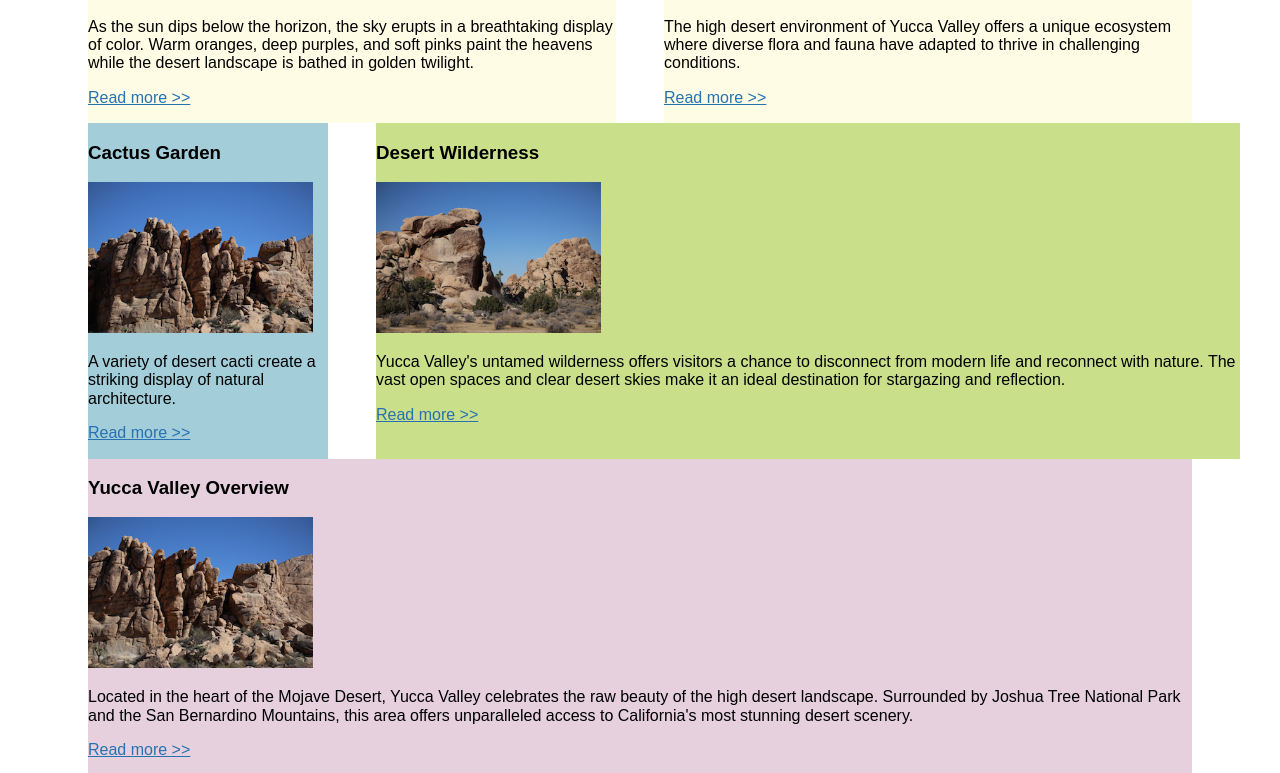
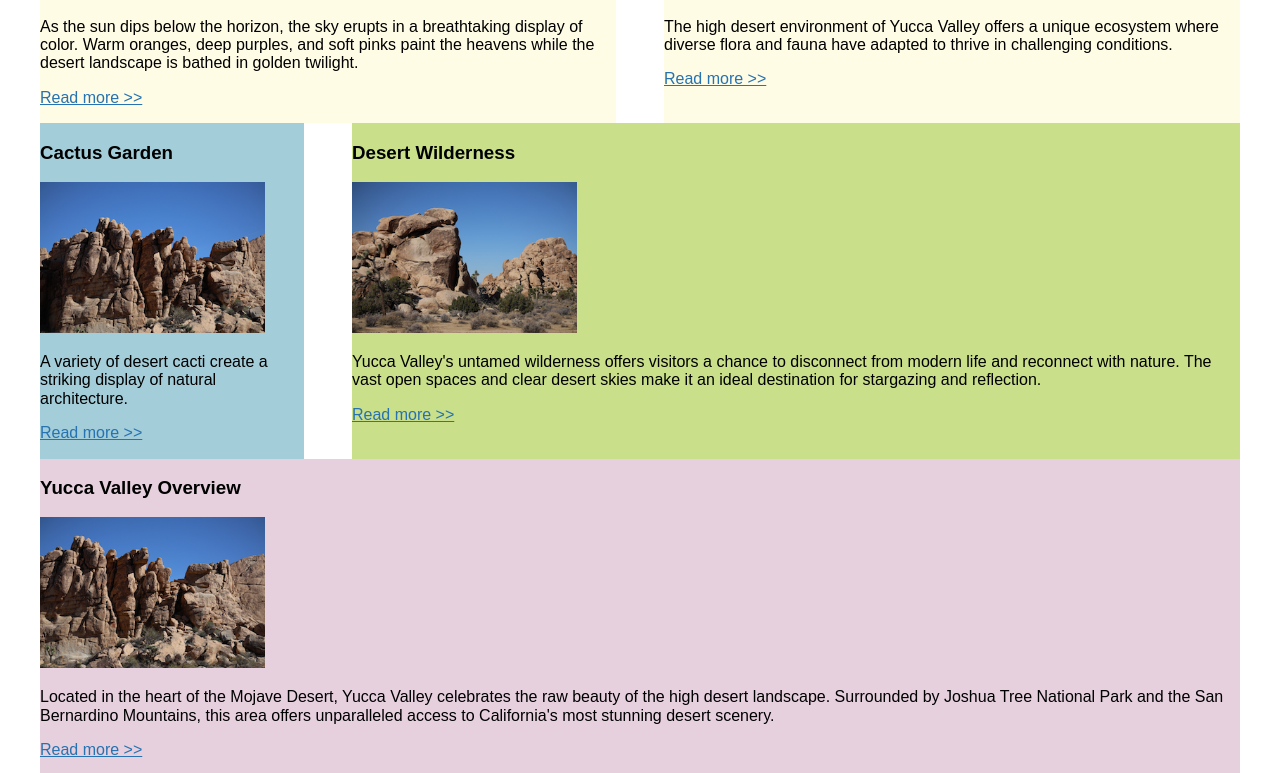
Before and after one commit to aaarr21/comp584-Project-3-CSS-Grid, a plain HTML site: page index.html in a window 1280 px wide. Shown: the part 566-1339 px from the top of the page. Drawn offline with nearby package versions, Linux system fonts and the light colour scheme.

Commit message:
remove flexbox, add css grid

```diff
--- a/style.css
+++ b/style.css
@@ -34,80 +34,84 @@ div img {
 }
 
 /* grid system -- mobile first! */
-/* flex contatiner */
+/* grid container */
 
 .row {
-	display: flex;
-	flex-flow: row wrap;
+	display: grid;
+	grid-template-columns: 1fr;
+	gap: 4%;
 }
 
-/* attribute selector to give some margin between columns and apply styles to flex items */
 
-[class*="col-"] {
-	margin-left: 4%;
-	flex: 0 0 92%;
-}
 
 /* Add background colors to see how much space each column is taking */
 
 .col-1 {
 	background-color: #A3CDD9;
+	grid-column: span 1;
 }
 
 .col-2 {
 	background-color: #FFFCE6;
+	grid-column: span 1;
 }
 
 .col-3 {
 	background-color: #C9DF8A;
+	grid-column: span 1;
 }
 
 .col-4 {
 	background-color: #E6D0DE;
+	grid-column: span 1;
 }
 
 /* Tablet Landscape Screen Sizes */
 @media only screen and (min-width: 480px) {
 
-	.col-1,
+	.row {
+		grid-template-columns: repeat(2, 1fr);
+	}
+
+	.col-1 {
+		grid-column: span 1;
+	}
+
 	.col-2 {
-		flex: 0 0 44%;
+		grid-column: span 1;
 	}
 
 	.col-3 {
-		flex: 0 0 92%;
+		grid-column: span 2;
 	}
 
 	.col-4 {
-		flex: 0 0 92%;
+		grid-column: span 2;
 	}
-
-
-
-
 
 }
 
 /* Desktop screen Sizes */
 @media only screen and (min-width: 768px) {
 
+	.row {
+		grid-template-columns: repeat(4, 1fr);
+	}
 
 	.col-1 {
-		flex: 0 0 20%;
+		grid-column: span 1;
 	}
 
-
-
 	.col-2 {
-		flex: 0 0 44%;
+		grid-column: span 2;
 	}
 
 	.col-3 {
-		flex: 0 0 72%;
+		grid-column: span 3;
 	}
 
 	.col-4 {
-		flex: 0 0 92%;
+		grid-column: span 4;
 	}
 
 }
```
